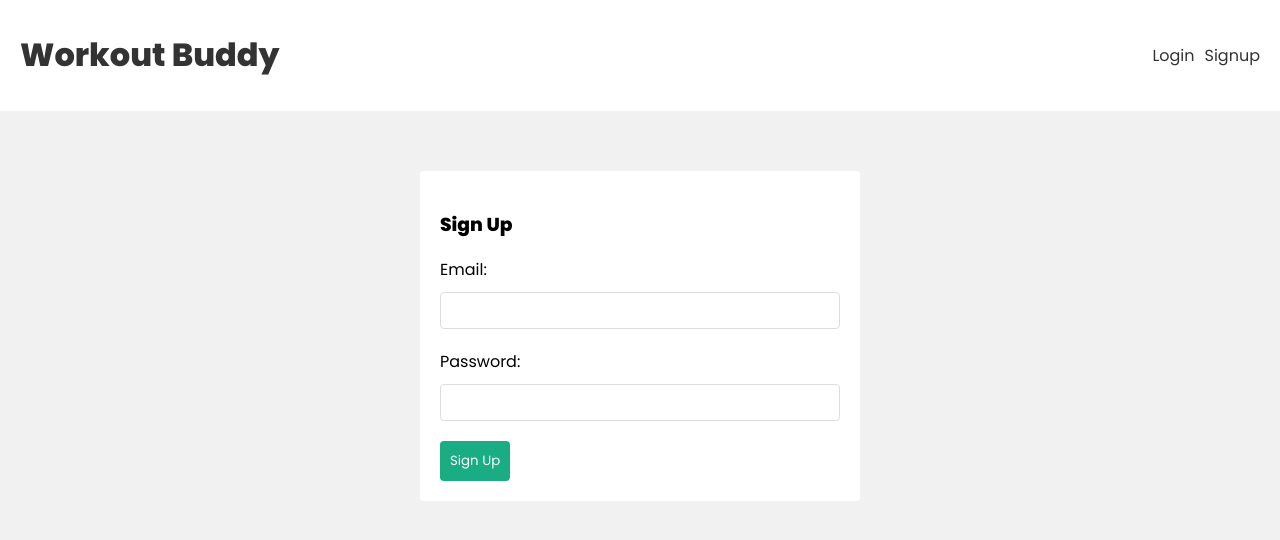
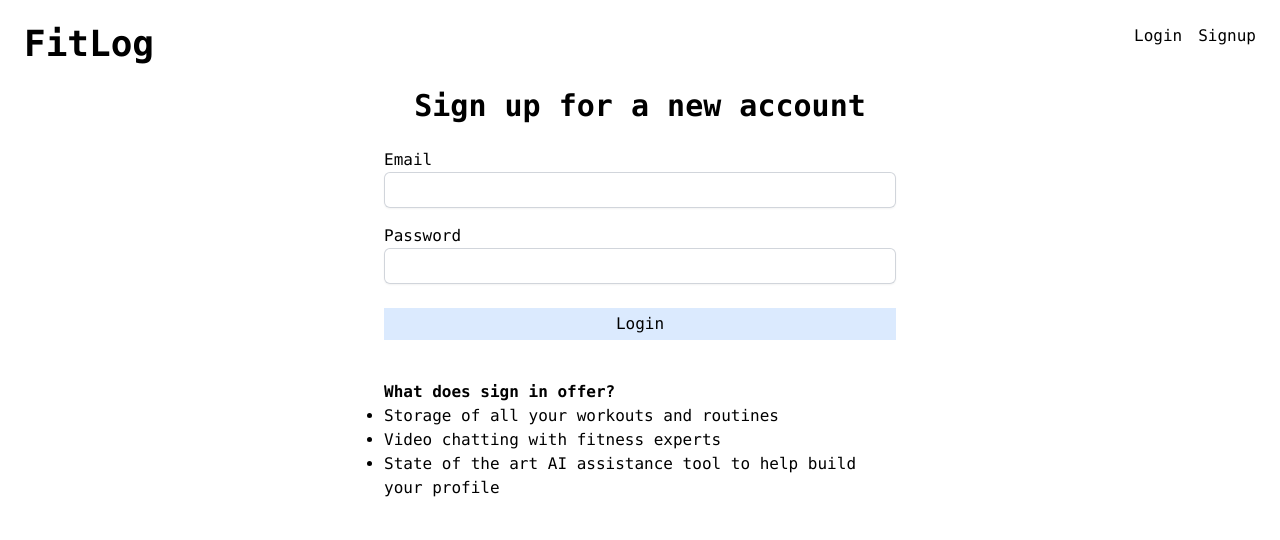
Before and after one commit to HamoonZamiri/workout-planner, a React (Create React App) app in the folder frontend/: page /signup in a window 1280 px wide. Shown: the top 540 px of the page. Built offline with nearby package versions, Linux system fonts and the light colour scheme.

Commit message:
installed tailwind and restyled login pages

```diff
--- a/frontend/package.json
+++ b/frontend/package.json
@@ -10,7 +10,7 @@
     "react": "^18.2.0",
     "react-dom": "^18.2.0",
     "react-router-dom": "^6.3.0",
-    "react-scripts": "^2.1.3",
+    "react-scripts": "^5.0.1",
     "reactjs-popup": "^2.0.5",
     "web-vitals": "^2.1.4"
   },
@@ -37,5 +37,8 @@
       "last 1 firefox version",
       "last 1 safari version"
     ]
+  },
+  "devDependencies": {
+    "tailwindcss": "^3.3.3"
   }
 }
--- a/frontend/src/App.js
+++ b/frontend/src/App.js
@@ -12,10 +12,10 @@ import { useAuthContext } from "./hooks/useAuthContext";
 function App() {
   const { user } = useAuthContext();
   return (
-    <div className="App">
+    <div className="font-mono">
       <BrowserRouter>
       <Navbar />
-        <div className="pages">
+      <div className="">
         <Routes>
           <Route
             path="/"
--- a/frontend/src/components/Navbar.js
+++ b/frontend/src/components/Navbar.js
@@ -11,9 +11,9 @@ export const Navbar = () => {
     }
     return (
         <header>
-            <div className="container">
-                <Link to="/">
-                    <h1>Workout Buddy</h1>
+            <div className="flex justify-between p-6">
+                <Link className="hover:text-slate-400" to="/">
+                    <h1 className="font-semibold text-4xl">FitLog</h1>
                 </Link>
                 <nav>
                    {user && (<div>
@@ -21,9 +21,9 @@ export const Navbar = () => {
                         <button onClick={handleClick}>Logout</button>
                     </div>)}
                     {!user && (
-                    <div>
-                        <Link to="/login">Login</Link>
-                        <Link to="/signup">Signup</Link>
+                    <div className="flex gap-4">
+                        <Link className="hover:text-slate-400" to="/login">Login</Link>
+                        <Link className="hover:text-slate-400" to="/signup">Signup</Link>
                     </div>)
                     }
                 </nav>
--- a/frontend/src/index.css
+++ b/frontend/src/index.css
@@ -1,37 +1,11 @@
-
-
-/* google font */
-@import url('https://fonts.googleapis.com/css2?family=Poppins:wght@300;400;500;600;800&family=VT323&display=swap');
+@tailwind base;
+@tailwind components;
+@tailwind utilities;
 
 /* layout */
 :root {
   --primary: #1aac83;
   --error: #e7195a;
-}
-body {
-  background: #f1f1f1;
-  margin: 0;
-  font-family: "Poppins";
-}
-header {
-  background: #fff;
-}
-header .container {
-  max-width: 1400px;
-  margin: 0 auto;
-  padding: 10px 20px;
-  display: flex;
-  align-items: center;
-  justify-content: space-between;
-}
-header a {
-  color: #333;
-  text-decoration: none;
-}
-.pages{
-  max-width: 1400px;
-  padding: 20px;
-  margin: 0 auto;
 }
 
 /* homepage */
@@ -48,16 +22,6 @@ header a {
   padding: 20px;
   position: relative;
   box-shadow: 2px 2px 5px rgba(0,0,0,0.05);
-}
-.workout-details h4 {
-  margin: 0 0 10px 0;
-  font-size: 1.2em;
-  color: var(--primary);
-}
-.workout-details p {
-  margin: 0;
-  font-size: 0.9em;
-  color: #555;
 }
 .workout-details span {
   position: absolute;
@@ -79,39 +43,7 @@ header a {
 
 }
 
-label, input {
-  display: block;
-}
-input {
-  padding: 10px;
-  margin-top: 10px;
-  margin-bottom: 20px;
-  width: 100%;
-  border: 1px solid #ddd;
-  border-radius: 4px;
-  box-sizing: border-box;
-}
-form button {
-  background: var(--primary);
-  border: 0;
-  color: #fff;
-  padding: 10px;
-  font-family: "Poppins";
-  border-radius: 4px;
-  cursor: pointer;
-}
-div.error {
-  padding: 10px;
-  background: #ffefef;
-  border: 1px solid var(--error);
-  color: var(--error);
-  border-radius: 4px;
-  margin: 20px 0;
-}
 
-input.error {
-  border: 1px solid var(--error);
-}
 
 .popup-form {
   background-color: #15172b;
@@ -123,13 +55,6 @@ input.error {
 
 }
 
-.popup-form > h3 {
-  color: #eee;
-  font-family: sans-serif;
-  font-size: 24px;
-  font-weight: 600;
-  margin-top: 30px;
-}
 
 .popup-form > label {
   color: #eee;
@@ -144,31 +69,3 @@ input.error {
   column-gap: 10px;
   padding-bottom: 10px;
 }
-
-/* navbar */
-nav {
-  display: flex;
-  align-items: center;
-}
-nav a {
-  margin-left: 10px;
-}
-
-nav button {
-  background: #fff;
-  color: var(--primary);
-  border: 2px solid var(--primary);
-  padding: 6px 10px;
-  border-radius: 4px;
-  font-family: "Poppins";
-  cursor: pointer;
-  font-size: 1em;
-}
-/* auth forms */
-form.signup, form.login {
-  max-width: 400px;
-  margin: 40px auto;
-  padding: 20px;
-  background: #fff;
-  border-radius: 4px;
-}
--- a/frontend/src/pages/Login.js
+++ b/frontend/src/pages/Login.js
@@ -11,23 +11,41 @@ const Login = () => {
         await login(email, password);
     }
     return (
-        <form className="login" onSubmit={handleSubmit}>
-            <h3>Login </h3>
-            <label>Email:</label>
+        <div className="w-full flex flex-col items-center">
+            <h3 className="text-3xl font-semibold mb-6 ">Sign in to your account</h3>
+            <form className="w-4/5 sm:w-2/5" onSubmit={handleSubmit}>
+                <div className="mb-4">
+                    <label className="">Email</label>
                     <input
+                        className="block w-full rounded-md border-0 px-1.5 py-1.5 text-gray-900 shadow-sm ring-1 ring-inset ring-gray-300
+                        placeholder:text-gray-400 focus:ring-2 focus:ring-inset focus:ring-indigo-200 sm:text-sm sm:leading-6"
                         type="email"
                         onChange={(e) => {setEmail(e.target.value)}}
                         value={email}
                     />
-            <label>Password:</label>
+                </div>
+                <div className="mb-6">
+                    <label>Password</label>
                     <input
+                        className="block w-full rounded-md border-0 px-1.5 py-1.5 text-gray-900 shadow-sm ring-1 ring-inset ring-gray-300
+                        placeholder:text-gray-400 focus:ring-2 focus:ring-inset focus:ring-indigo-600 sm:text-sm sm:leading-6"
                         type="password"
                         onChange={(e) => {setPassword(e.target.value)}}
                         value={password}
                     />
-            <button disabled={isLoading}>Login</button>
-            {error && <div className="error">{error}</div>}
+                </div>
+                <button className="w-full h-8 bg-blue-100 hover:bg-blue-200" disabled={isLoading}>Login</button>
+                {error && <div className="text-red-500">{error}</div>}
+                <div className="mt-10">
+                    <h3 className="font-semibold">What does sign in offer?</h3>
+                    <ul className="list-disc">
+                        <li>Storage of all your workouts and routines</li>
+                        <li>Video chatting with fitness experts</li>
+                        <li>State of the art AI assistance tool to help build your profile</li>
+                    </ul>
+                </div>
             </form>
+        </div>
     )
 }
 export default Login;
--- a/frontend/src/pages/Signup.js
+++ b/frontend/src/pages/Signup.js
@@ -10,23 +10,41 @@ const Signup = () => {
         await signup(email, password);
     }
     return (
-        <form className="signup" onSubmit={handleSubmit}>
-            <h3>Sign Up </h3>
-            <label>Email:</label>
+        <div className="w-full flex flex-col items-center">
+            <h3 className="text-3xl font-semibold mb-6 ">Sign up for a new account</h3>
+            <form className="w-4/5 sm:w-2/5" onSubmit={handleSubmit}>
+                <div className="mb-4">
+                    <label className="">Email</label>
                     <input
+                        className="block w-full rounded-md border-0 px-1.5 py-1.5 text-gray-900 shadow-sm ring-1 ring-inset ring-gray-300
+                        placeholder:text-gray-400 focus:ring-2 focus:ring-inset focus:ring-indigo-200 sm:text-sm sm:leading-6"
                         type="email"
                         onChange={(e) => {setEmail(e.target.value)}}
                         value={email}
                     />
-            <label>Password:</label>
+                </div>
+                <div className="mb-6">
+                    <label>Password</label>
                     <input
+                        className="block w-full rounded-md border-0 px-1.5 py-1.5 text-gray-900 shadow-sm ring-1 ring-inset ring-gray-300
+                        placeholder:text-gray-400 focus:ring-2 focus:ring-inset focus:ring-indigo-600 sm:text-sm sm:leading-6"
                         type="password"
                         onChange={(e) => {setPassword(e.target.value)}}
                         value={password}
                     />
-            <button disabled={isLoading}>Sign Up</button>
-            {error && <div className="error">{error}</div>}
+                </div>
+                <button className="w-full h-8 bg-blue-100 hover:bg-blue-200" disabled={isLoading}>Login</button>
+                {error && <div className="text-red-500">{error}</div>}
+                <div className="mt-10">
+                    <h3 className="font-semibold">What does sign in offer?</h3>
+                    <ul className="list-disc">
+                        <li>Storage of all your workouts and routines</li>
+                        <li>Video chatting with fitness experts</li>
+                        <li>State of the art AI assistance tool to help build your profile</li>
+                    </ul>
+                </div>
             </form>
+        </div>
     )
 }
 export default Signup;
--- /dev/null
+++ b/frontend/tailwind.config.js
@@ -0,0 +1,10 @@
+/** @type {import('tailwindcss').Config} */
+module.exports = {
+  content: [
+    "./src/**/*.{js,jsx,ts,tsx}",
+  ],
+  theme: {
+    extend: {},
+  },
+  plugins: [],
+}
```
Also changed, not shown: 2 other files (tests, documents, lock files or other folders). Lines whose indentation alone changed are shown as unchanged.
